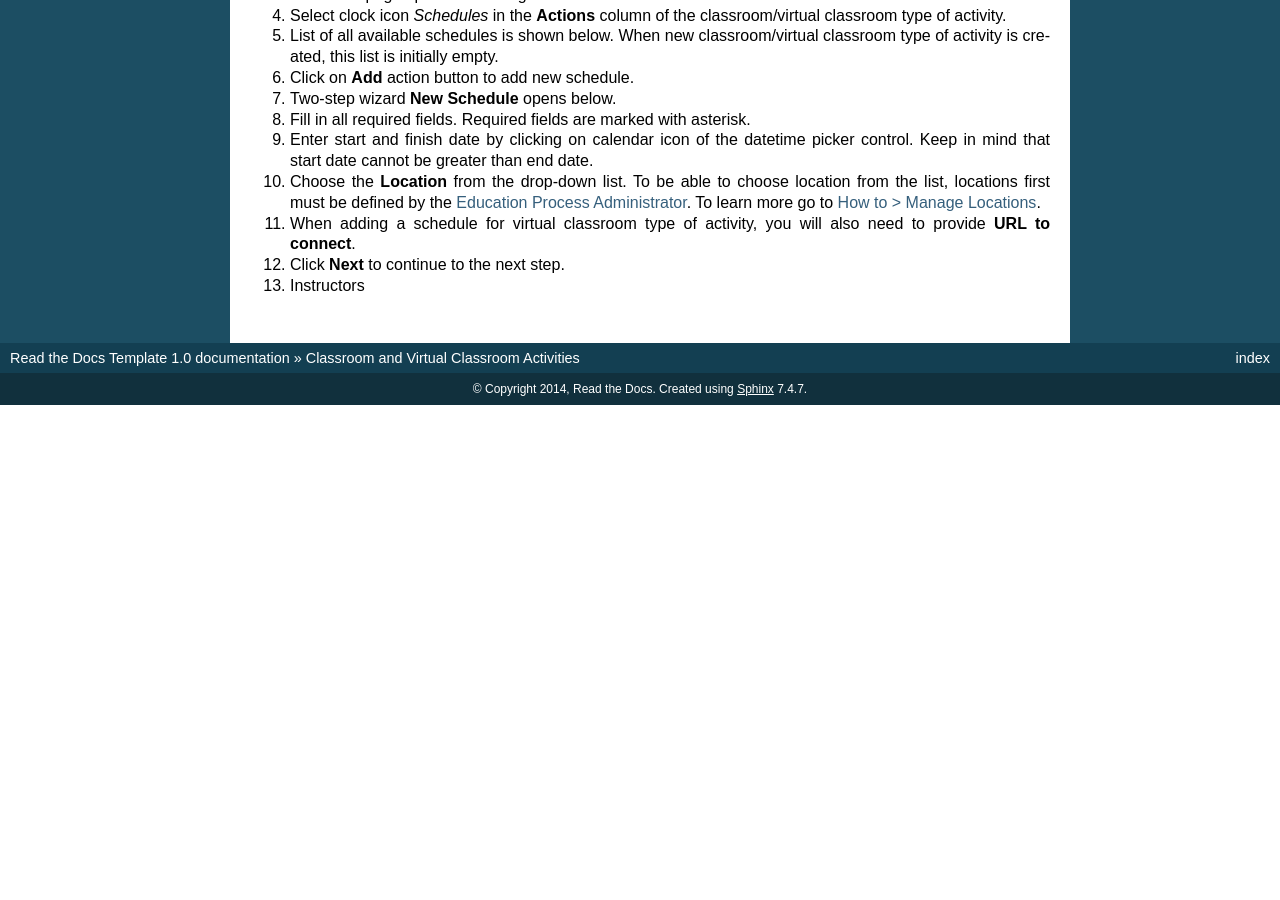
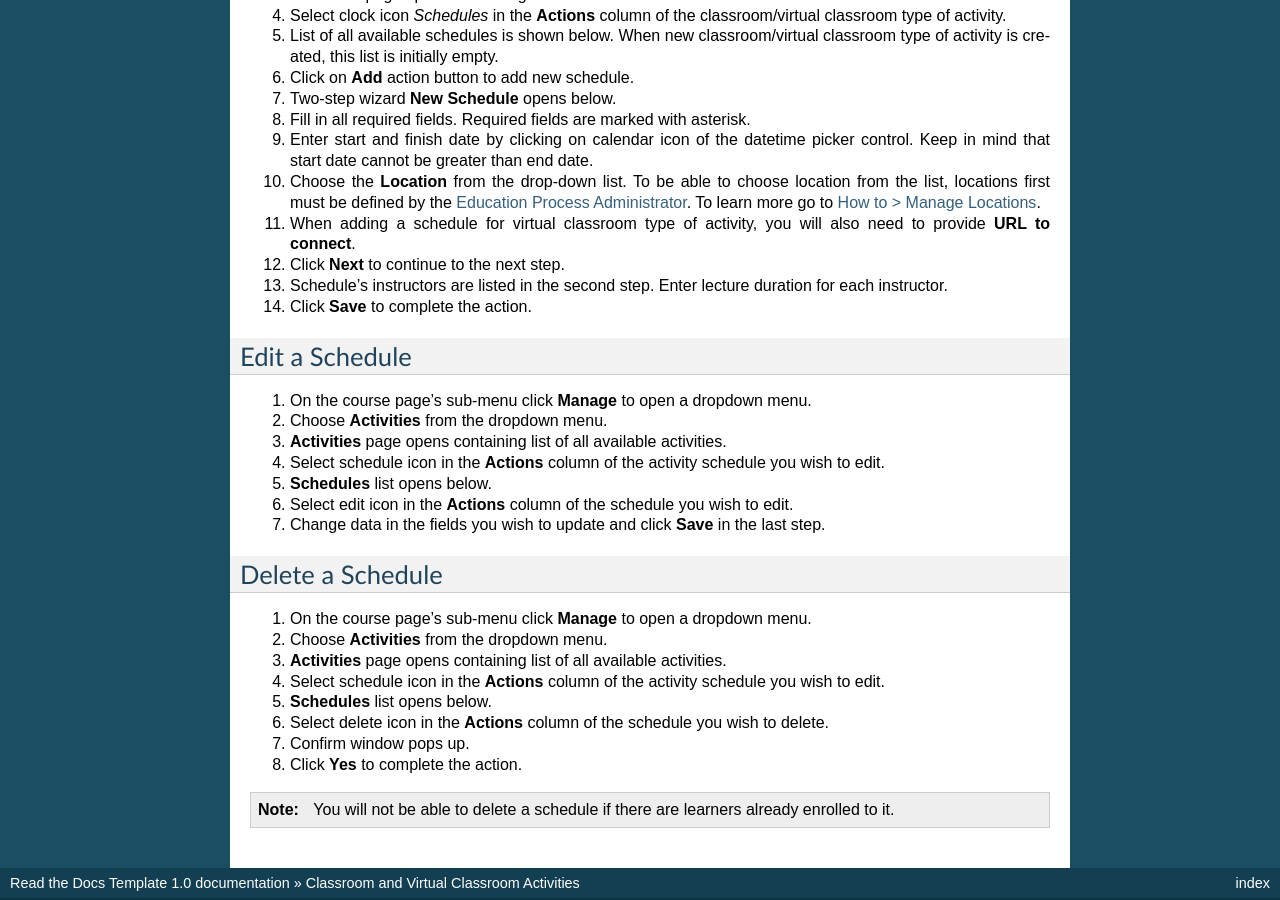
Before and after one commit to pslisko/performa365docs, a Sphinx documentation site: the page built from docs/howto/manage_activities/classroom_virtual.rst, in a window 1280 px wide and 900 px high, scrolled down 1550 px. Built offline with Sphinx 7.4.7, drawn with Linux system fonts in a browser that asks for light colours; pages that are not in the unit, such as notebooks, are missing from menus; before the commit the page ends 1955 px from its top, so only the background shows below that; some of the changed text lies outside the part shown.

Commit message:
Update classroom_virtual.rst

```diff
--- a/docs/howto/manage_activities/classroom_virtual.rst
+++ b/docs/howto/manage_activities/classroom_virtual.rst
@@ -79,4 +79,31 @@ Add a Schedule
 #. Choose the **Location** from the drop-down list. To be able to choose location from the list, locations first must be defined by the :ref:`Education Process Administrator <education_process_administrator>`. To learn more go to :ref:`How to > Manage Locations <manage_locations>`.
 #. When adding a schedule for virtual classroom type of activity, you will also need to provide **URL to connect**.
 #. Click **Next** to continue to the next step.
-#. Instructors
+#. Schedule's instructors are listed in the second step. Enter lecture duration for each instructor.
+#. Click **Save** to complete the action.
+
+Edit a Schedule
+****************
+
+#. On the course page's sub-menu click **Manage** to open a dropdown menu.
+#. Choose **Activities** from the dropdown menu.
+#. **Activities** page opens containing list of all available activities.
+#. Select schedule icon in the **Actions** column of the activity schedule you wish to edit.
+#. **Schedules** list opens below.
+#. Select edit icon in the **Actions** column of the schedule you wish to edit.
+#. Change data in the fields you wish to update and click **Save** in the last step.
+
+
+Delete a Schedule
+****************
+
+#. On the course page's sub-menu click **Manage** to open a dropdown menu.
+#. Choose **Activities** from the dropdown menu.
+#. **Activities** page opens containing list of all available activities.
+#. Select schedule icon in the **Actions** column of the activity schedule you wish to edit.
+#. **Schedules** list opens below.
+#. Select delete icon in the **Actions** column of the schedule you wish to delete.
+#. Confirm window pops up.
+#. Click **Yes** to complete the action.
+
+.. note:: You will not be able to delete a schedule if there are learners already enrolled to it.
```
Also changed, not shown: other parts of docs/howto/manage_activities/classroom_virtual.rst (+1 -1 lines).
